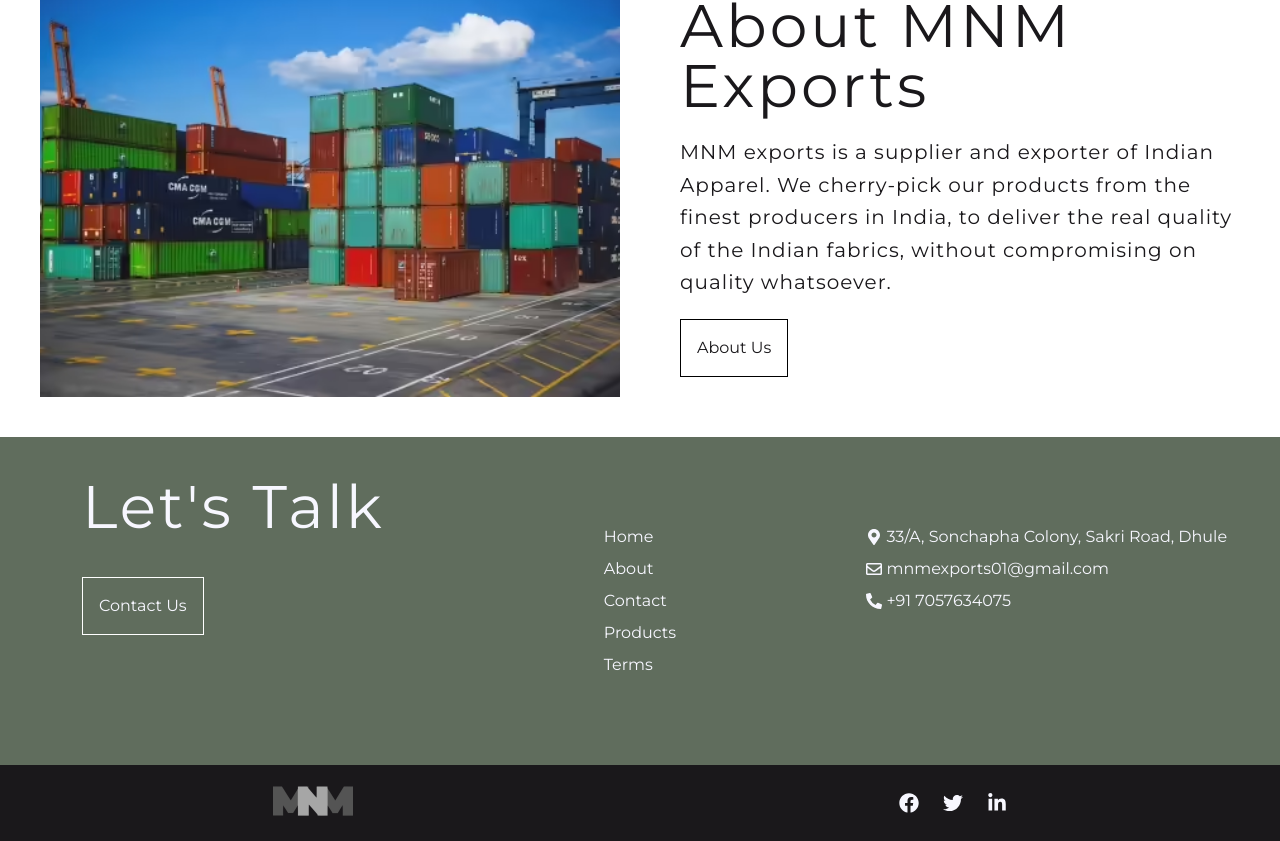
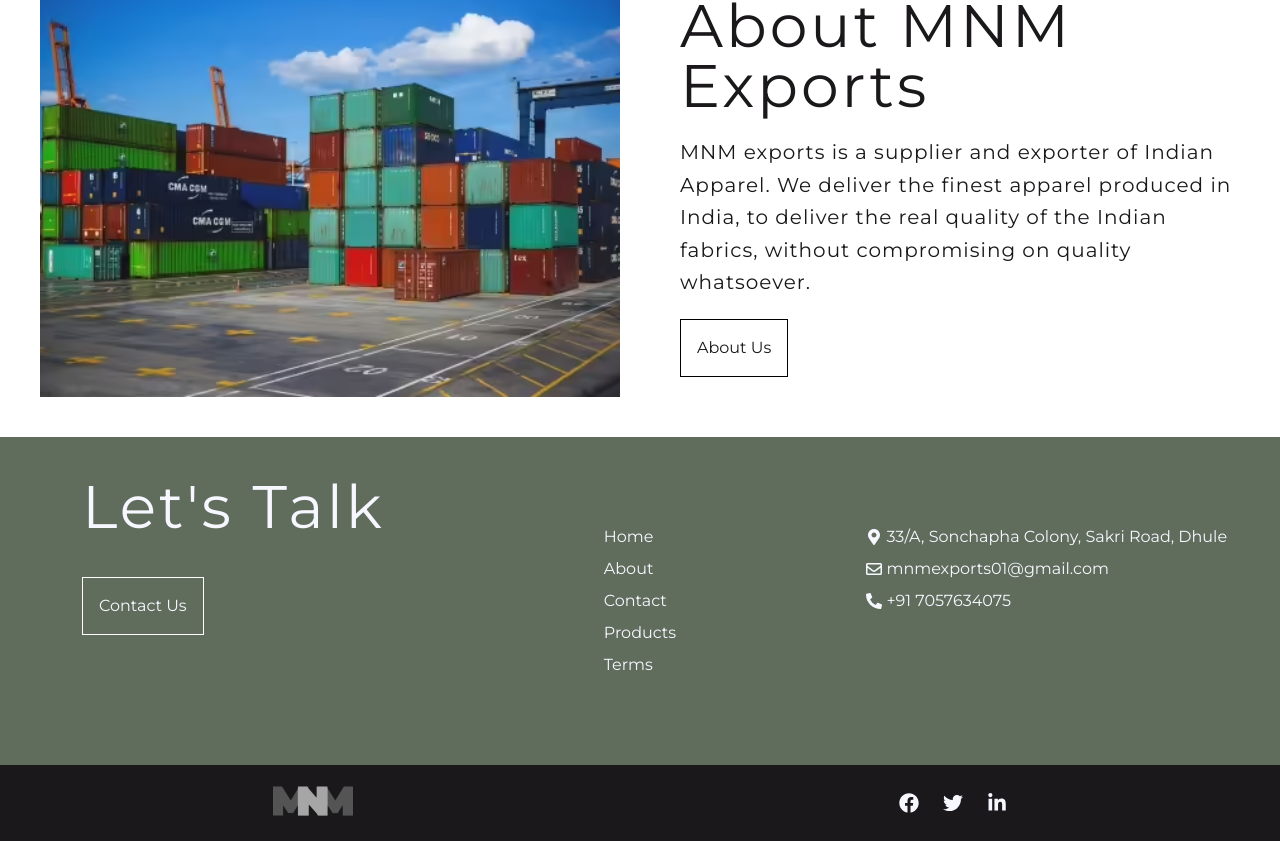
Before and after one commit to S0npaRi11/mnm-exports, a React (Create React App) app: page / in a window 1280 px wide. Shown: the part 1356-2197 px from the top of the page. Built offline with nearby package versions, Linux system fonts and the light colour scheme.

Commit message:
about us correction

```diff
--- a/src/Components/about.js
+++ b/src/Components/about.js
@@ -18,7 +18,7 @@
                 <div className="md:pl-5">
                     <Heading title="About MNM Exports" />
                     <p className="text-xl leading-relaxed tracking-wider">
-                        MNM exports is a supplier and exporter of Indian Apparel. We cherry-pick our products from the finest producers in India, to deliver the real quality of the Indian fabrics, without compromising on quality whatsoever.
+                        MNM exports is a supplier and exporter of Indian Apparel. We deliver the finest apparel produced in India, to deliver the real quality of the Indian fabrics, without compromising on quality whatsoever.
                     </p>
 
                     <Button title="About Us" alt="about-us-btn" link="/about"/>
```
